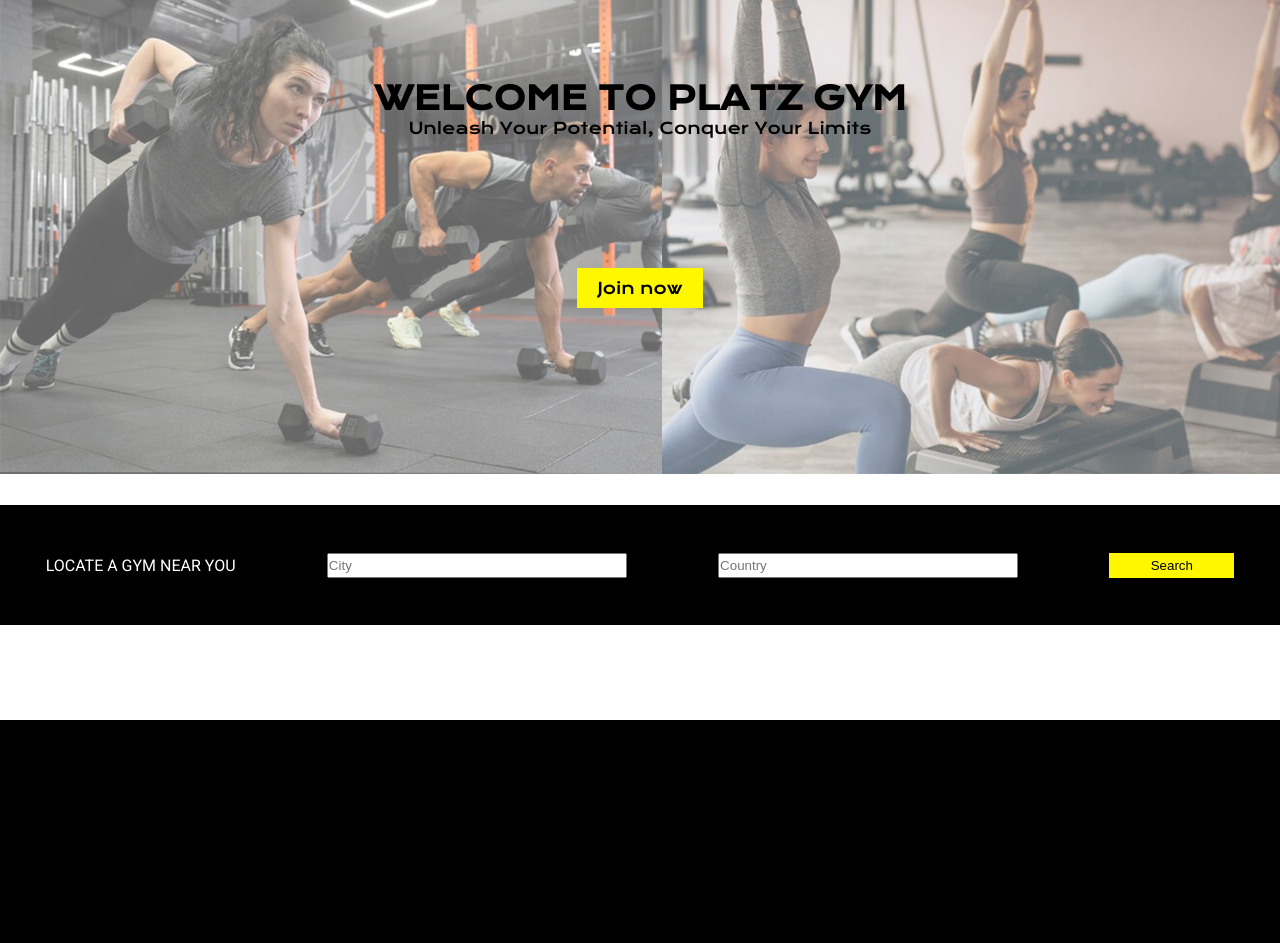
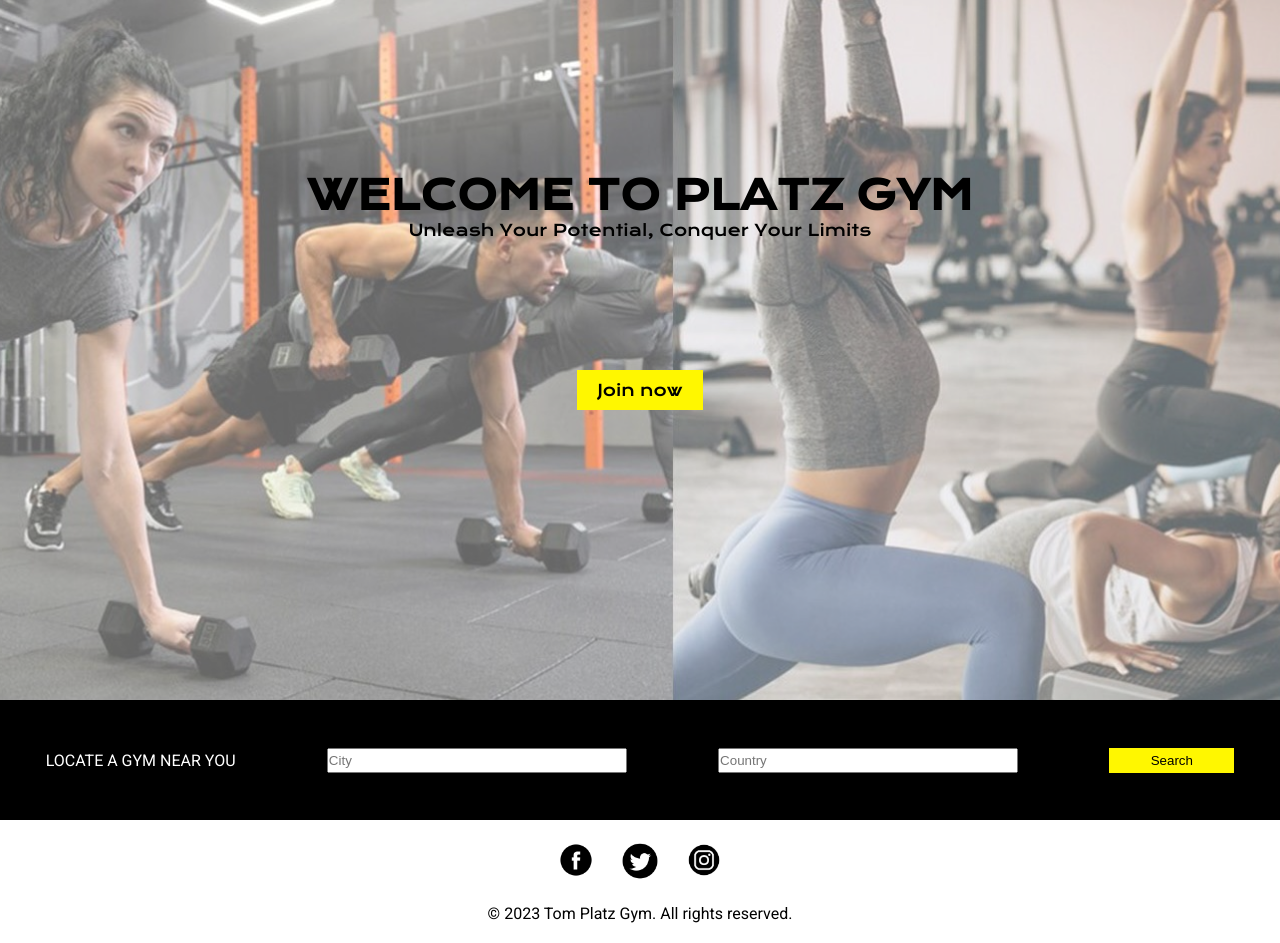
Before and after one commit to rinorkadriu6/platz-gym, a PHP site: page / in a window 1280 px wide. Shown: the part 80-1023 px from the top of the page. Before the commit the page ends 800 px from the top, so only its background shows below. Run offline with PHP 8.4, Linux system fonts and the light colour scheme.

```diff
--- a/index.html
+++ b/index.html
@@ -15,7 +15,7 @@
       <nav>
         <ul>
           <li><a href="index.html">Home</a></li>
-          <li><a href="index.html">Memberships</a></li>
+          <li><a href="memberships.html">Memberships</a></li>
           <li><a href="index.html">Products</a></li>
         </ul>
         <img src="assets/logo-transparent.png" alt="logo" />
@@ -29,7 +29,7 @@
     <div class="hero">
         <div class="overlay"></div>
         <div class="hero-text">
-            <h1>WELCOME TO PLATZ GYM</h1>
+            <h1 style="font-size: 40px;">WELCOME TO PLATZ GYM</h1>
             <p>Unleash Your Potential, Conquer Your Limits</p>
             <a href="#" class="hero-button">Join now</a>
         </div>
@@ -41,5 +41,16 @@
         <input class="search-box" type="text" placeholder="Country">
         <input class="search-button" type="button" value="Search">
     </div>
+
+    <footer class="site-footer">
+        <div class="footer-container">
+          <div class="social-icons">
+            <a href="#" target="_blank"><img src="assets/fb-logo.png" alt="Facebook"></a>
+            <a href="#" target="_blank"><img src="assets/twt-logo.png" alt="Twitter"></a>
+            <a href="#" target="_blank"><img src="assets/ig-logo.png" alt="Instagram"></a>
+          </div>
+          <p>&copy; 2023 Tom Platz Gym. All rights reserved.</p>
+        </div>
+      </footer>
   </body>
 </html>
--- a/style.css
+++ b/style.css
@@ -46,7 +46,7 @@ nav img {
 
 .hero {
   position: relative;
-  height: 505px;
+  height: 700px;
   background: url("assets/background.jpg") center/cover no-repeat;
   color: #fff;
   text-align: center;
@@ -76,6 +76,12 @@ nav img {
 
 .hero-text p {
   margin: 0px;
+}
+
+.small-paragraph {
+  width: 700px;
+  font-size: 16px;
+  padding-top: 50px;
 }
 
 .hero-button {
@@ -115,3 +121,48 @@ nav img {
   color: #000;
   text-decoration: none;
 }
+
+.site-footer {
+  background-color: #fff;
+  color: #000;
+  padding: 20px 0;
+  text-align: center;
+}
+
+.footer-container {
+  max-width: 1200px;
+  margin: 0 auto;
+}
+
+.social-icons {
+  margin-bottom: 20px;
+}
+
+.social-icons a {
+  margin: 0 10px;
+  display: inline-block;
+}
+
+.social-icons img {
+  width: 40px;
+  height: 40px;
+}
+
+.container {
+  position: relative;
+  height: 100%;
+  background: url("assets/gym-background.jpg") center/cover no-repeat;
+  color: #fff;
+  text-align: center;
+  display: flex;
+  align-items: center;
+  justify-content: center;
+}
+
+.membership-container{
+    background-color: #fff;
+    color: #000;
+    height: 90%;
+    width: 98%;
+    border-radius: 3%;
+}
```
Also changed, not shown: memberships.html (added, +43 -0 lines), assets/background.jpg, assets/fb-logo.png (added), assets/ig-logo.png (added), assets/instagram-logo-instagram-logo-transparent-instagram-icon-transparent-free-free-png.webp (added), assets/twt-logo.png (added), 1 other file.
